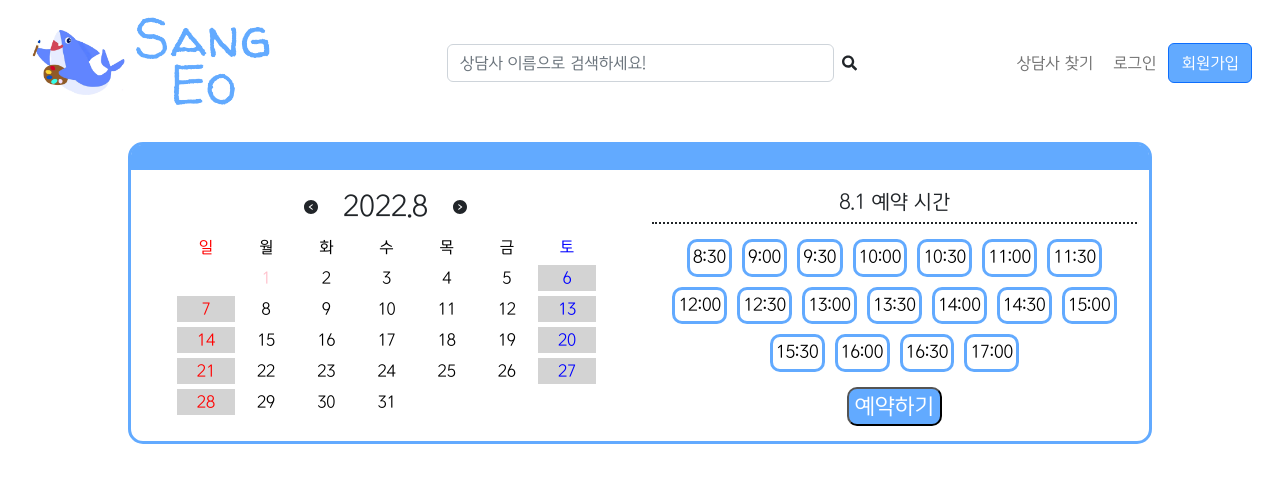
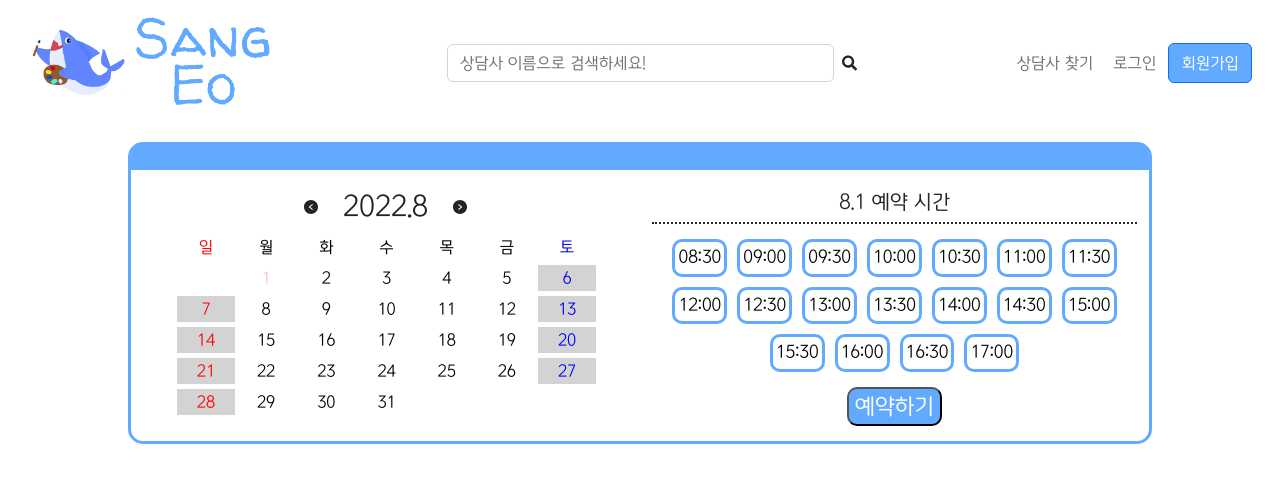
Before and after one commit to leesj8676/sangeo, a React (Create React App) app in the folder front-developing/: page /reservation in a window 1280 px wide. Shown: the top 482 px of the page. Built offline with nearby package versions, Linux system fonts and the light colour scheme; no server answers.

Commit message:
Fix: reservedTime check

```diff
--- a/front-developing/src/components/reservationtime/reservationtime.jsx
+++ b/front-developing/src/components/reservationtime/reservationtime.jsx
@@ -30,7 +30,7 @@ function ReservationTime(props) {
             }
         };
         fetchData();
-    },[]);
+    },[props.counselorId, YMD]);
 
     console.log(rsvTimeArr);
 
@@ -41,16 +41,27 @@ function ReservationTime(props) {
         let rsvTimeH = Number(rsvTimeSpl[0]);
         let rsvTimeM = Number(rsvTimeSpl[1]);
         if (rsvTimeM === 0) {
+            if(rsvTimeH < 10){
+                rsvTimeH = "0"+rsvTimeH;
+            }
             allRsvTimeArr.push(rsvTimeH + ":30");
         }
         else {
-            allRsvTimeArr.push((rsvTimeH + 1) + ":00");
+            rsvTimeH++;
+            if(rsvTimeH < 10){
+                rsvTimeH = "0"+rsvTimeH;
+            }
+            allRsvTimeArr.push(rsvTimeH + ":00");
         }
     }
     console.log(allRsvTimeArr);
 
     const handleChange = (event) => {
-        setSelectedTime(event.currentTarget.value);
+        let value = event.currentTarget.value;
+        if(value.length === 4){
+            value = "0"+value;
+        }
+        setSelectedTime(value);
     };
 
     const onSubmit = (event) => {
@@ -71,6 +82,7 @@ function ReservationTime(props) {
                 .then(function (result) {
                     console.log(result.data);
                     alert("예약되었습니다!");
+                    window.location.reload();
                 }).catch(function (err) {
                     // 에러메세지 수정
                     alert(err);
@@ -82,6 +94,9 @@ function ReservationTime(props) {
     };
 
     const checkRsvTime = (time) => {
+        if(time.length === 4){
+            return allRsvTimeArr.includes("0"+time);
+        }
         return allRsvTimeArr.includes(time);
     };
 
@@ -134,7 +149,7 @@ function ReservationTime(props) {
                         )}>
                         <input type="radio" name="time" value={`${i}:30`} onChange={handleChange}
                             {...(checkThirty ? { disabled: true, checked: false } : {})} />
-                        <span>{i}:30</span>
+                        <span>{i < 10 ? `0${i}:30`:`${i}:30`}</span>
                     </label>
                 );
             }
@@ -147,7 +162,7 @@ function ReservationTime(props) {
                         )}>
                         <input type="radio" name="time" value={`${i}:00`} onChange={handleChange}
                             {...(checkZero ? { disabled: true, checked: false } : {})} />
-                        <span>{i}:00</span>
+                        <span>{i < 10 ? `0${i}:00`:`${i}:00`}</span>
                     </label>
                 );
             }
@@ -160,7 +175,7 @@ function ReservationTime(props) {
                         )}>
                         <input type="radio" name="time" value={`${i}:00`} onChange={handleChange}
                             {...(checkZero ? { disabled: true, checked: false } : {})} />
-                        <span>{i}:00</span>
+                        <span>{i < 10 ? `0${i}:00`:`${i}:00`}</span>
                     </label>
                 );
                 timeArr.push(
@@ -171,7 +186,7 @@ function ReservationTime(props) {
                         )}>
                         <input type="radio" name="time" value={`${i}:30`} onChange={handleChange}
                             {...(checkThirty ? { disabled: true, checked: false } : {})} />
-                        <span>{i}:30</span>
+                        <span>{i < 10 ? `0${i}:30`:`${i}:30`}</span>
                     </label>
                 );
             }
--- a/front-developing/src/pages/ReservationPage.jsx
+++ b/front-developing/src/pages/ReservationPage.jsx
@@ -24,7 +24,7 @@ function ReservationPage() {
         setSelectedMonth={setSelectedMonth} selectedDate={selectedDate} setSelectedDate={setSelectedDate}
         today={today}
         holiday="0/6"/> {/* 받을 때 일 -> 0, 토 -> 6 이런 식으로 받도록 */}
-        <ReservationTime rst="08:30:00" ret="17:00:00" counselorId="parkcs"
+        <ReservationTime rst="08:30:00" ret="17:00:00" counselorId="inyeja"
         selectedYear={selectedYear} selectedMonth={selectedMonth} selectedDate={selectedDate} today={today}/>
         </div>
       </div>
```
Also changed, not shown: 1 other file (tests, documents, lock files or other folders).
